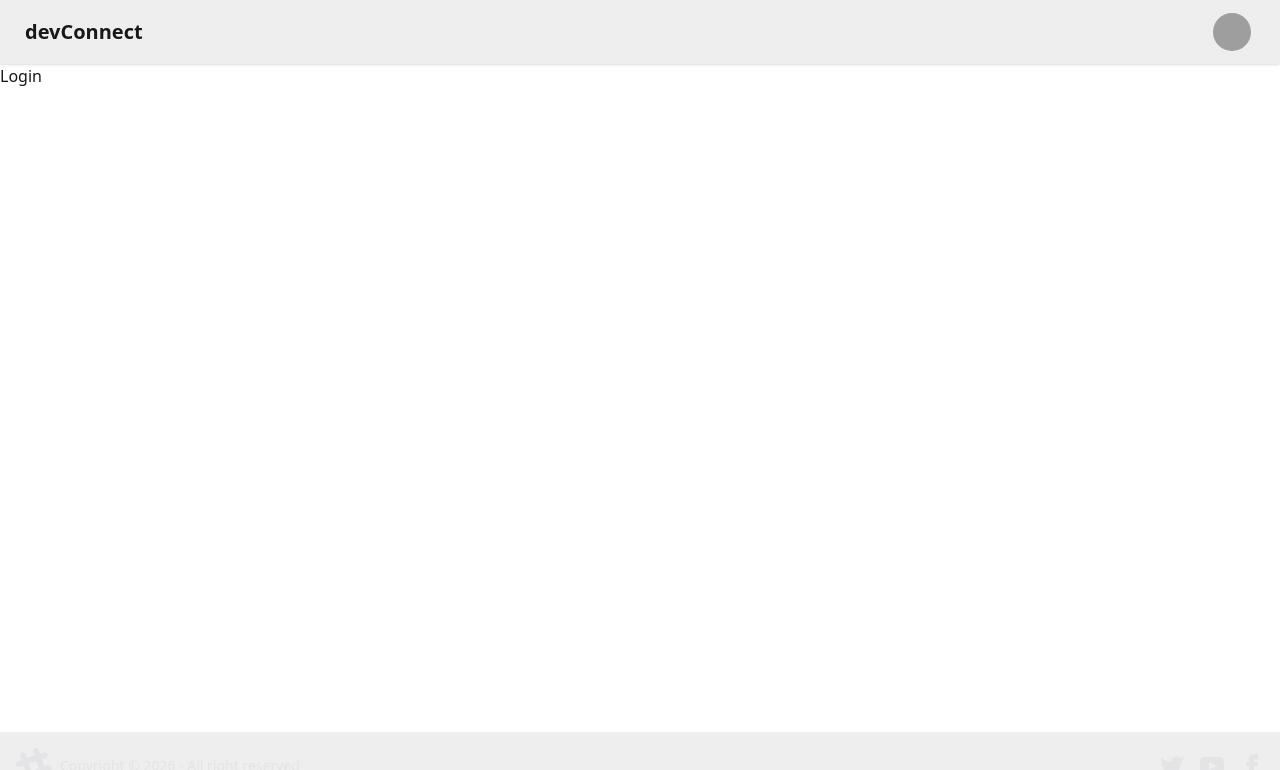
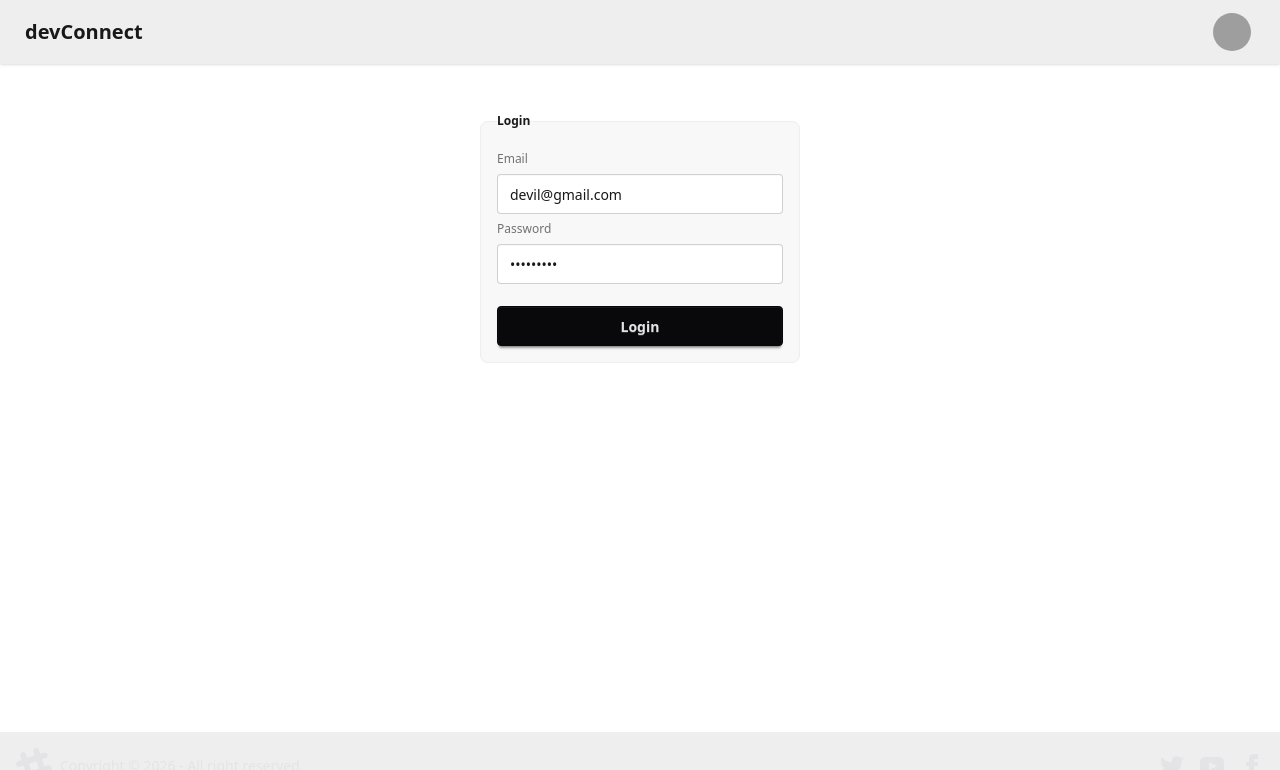
Before and after one commit to anupkr11/devConnectUI, a React (Vite) app: page /login in a window 1280 px wide. Shown: the top 770 px of the page. Built offline with nearby package versions, Linux system fonts and the light colour scheme; grey boxes are pictures that could not be loaded.

Commit message:
login logic, cors fixed

```diff
--- a/package.json
+++ b/package.json
@@ -11,6 +11,7 @@
   },
   "dependencies": {
     "@tailwindcss/vite": "^4.1.18",
+    "axios": "^1.13.5",
     "react": "^19.2.0",
     "react-dom": "^19.2.0",
     "react-router-dom": "^7.13.0",
--- a/src/Login.jsx
+++ b/src/Login.jsx
@@ -1,9 +1,33 @@
-import React from 'react'
+import React, { useState } from "react";
+import axios from "axios";
 
 const Login = () => {
+    const [email, setEmail] = useState("devil@gmail.com");
+    const [password, setPassword] = useState("Devil@123");
+    const handleSubmit = async (e) => {
+        e.preventDefault();
+        try {
+            const res = await axios.post("http://localhost:3000/login", {
+                email: email,
+                password: password
+            },{withCredentials: true});
+            console.log(res.data);
+        } catch (err) {
+            console.error(err);
+        }
+    }
   return (
-    <div>Login</div>
-  )
-}
+    <fieldset className="fieldset bg-base-200 border-base-300 rounded-box w-xs border p-4 mx-auto mt-10">
+      <legend className="fieldset-legend">Login</legend>
 
-export default Login
+      <label className="label">Email</label>
+      <input type="email" className="input" placeholder="Email" value={email} onChange={(e)=>setEmail(e.target.value)}/>
+
+      <label className="label">Password</label>
+      <input type="password" className="input" placeholder="Password" value={password} onChange={(e)=>setPassword(e.target.value)}/>
+      <button className="btn btn-neutral mt-4" onClick={handleSubmit}>Login</button>
+    </fieldset>
+  );
+};
+
+export default Login;
```
Also changed, not shown: 1 other file (tests, documents, lock files or other folders).
